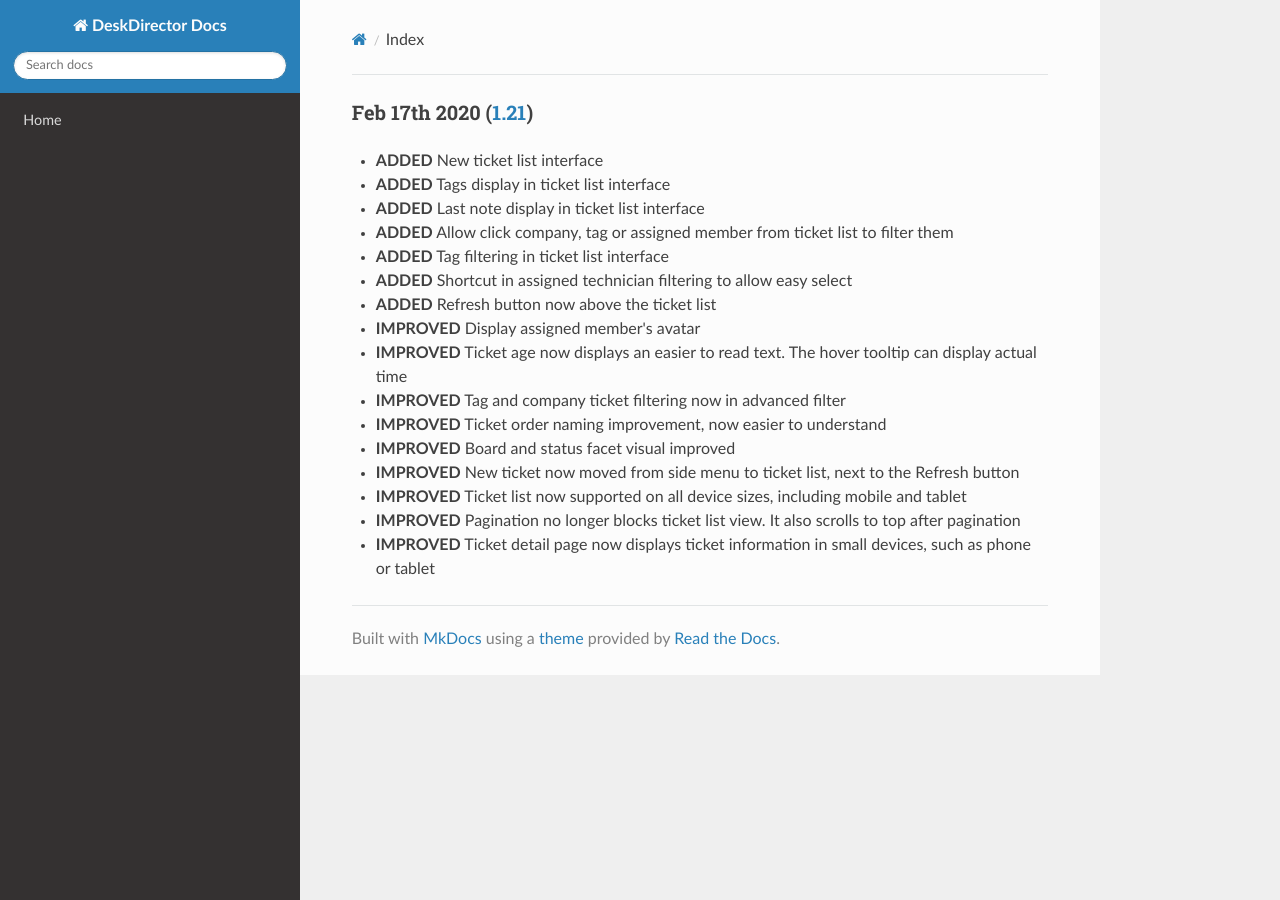
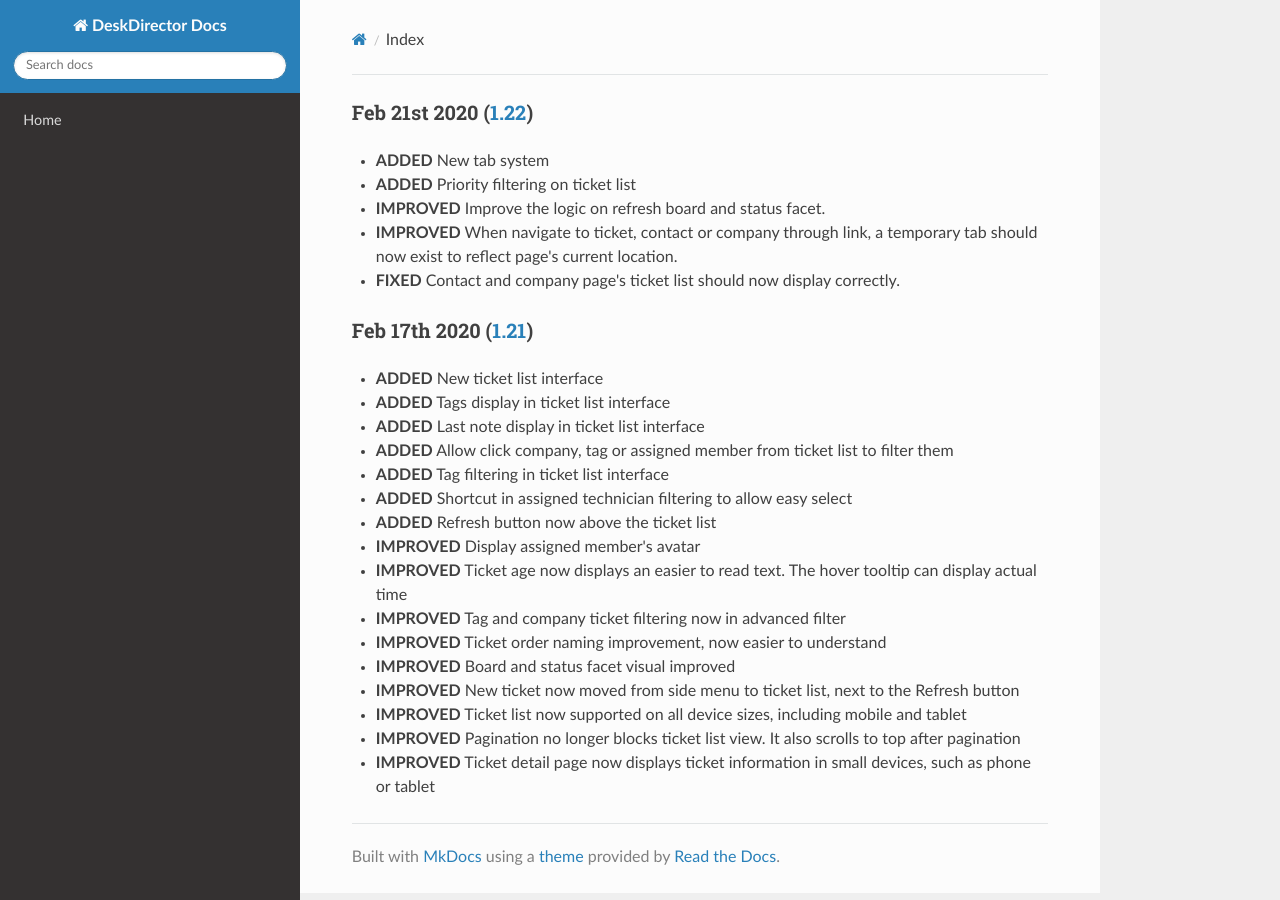
Before and after one commit to DeskDirector/docs, an MkDocs documentation site: the page built from docs/_release/tech/README.md, in a window 1280 px wide. Built offline with MkDocs 1.6.1, drawn with Linux system fonts in a browser that asks for light colours; nearby versions of some CDN libraries; old or Windows-style settings are respelled for this version of MkDocs.

Commit message:
Update README.md

```diff
--- a/docs/_release/tech/README.md
+++ b/docs/_release/tech/README.md
@@ -1,3 +1,11 @@
+### Feb 21st 2020 ([1.22](v1.22))
+
+- **ADDED** New tab system
+- **ADDED** Priority filtering on ticket list
+- **IMPROVED** Improve the logic on refresh board and status facet.
+- **IMPROVED** When navigate to ticket, contact or company through link, a temporary tab should now exist to reflect page's current location.
+- **FIXED** Contact and company page's ticket list should now display correctly.
+
 ### Feb 17th 2020 ([1.21](v1.21))
 
 * **ADDED** New ticket list interface
```
